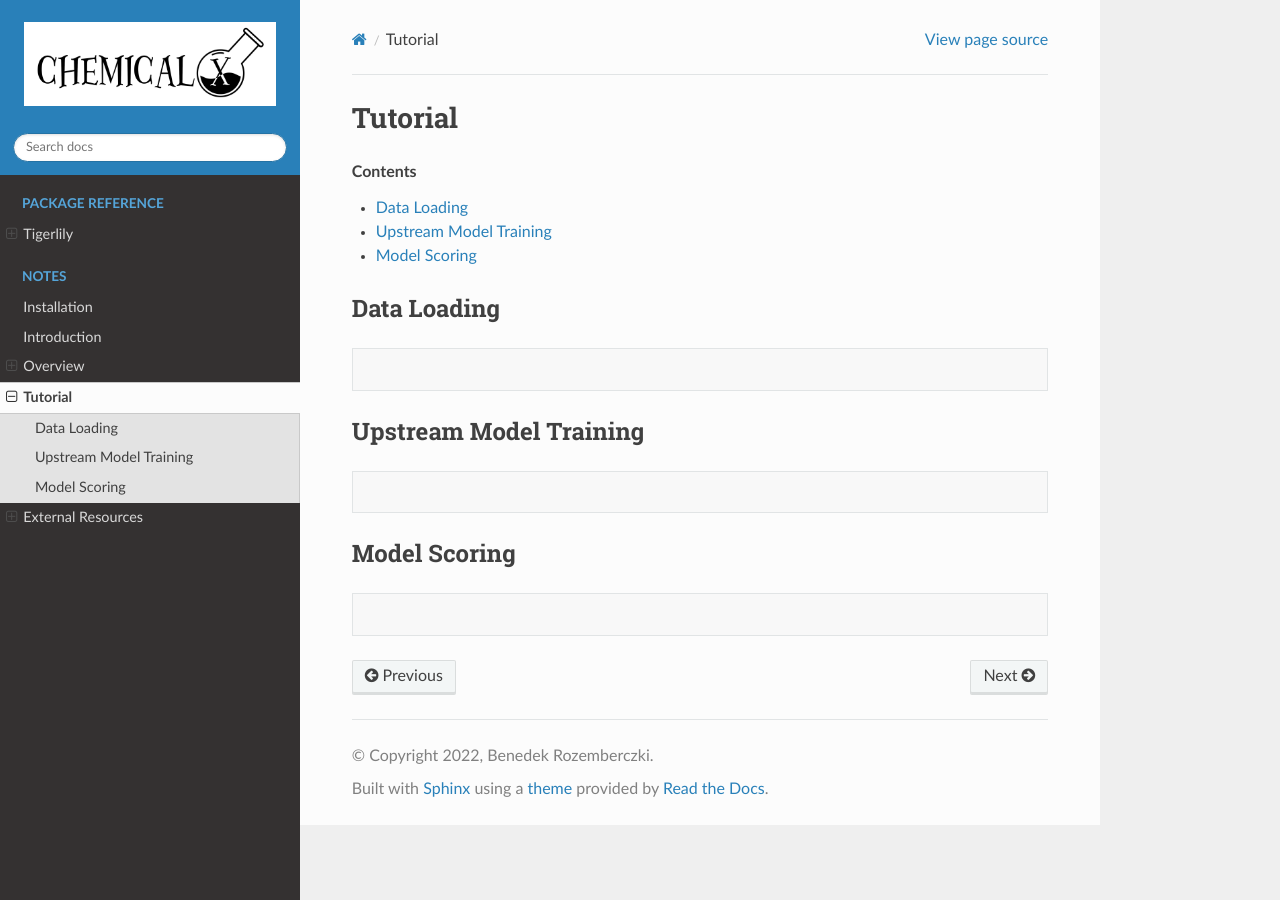
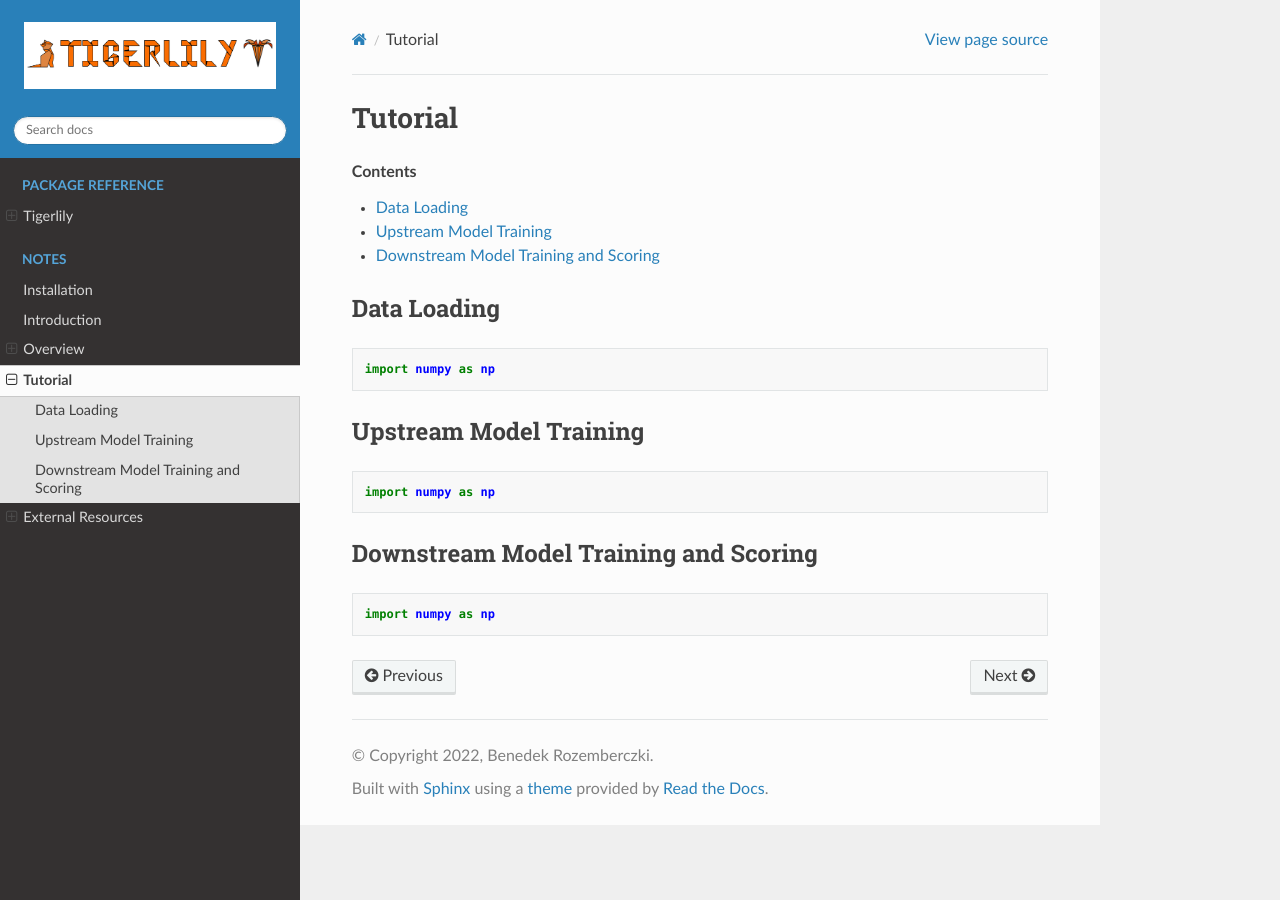
Before and after one commit to benedekrozemberczki/tigerlily, a Sphinx documentation site: the page built from docs/source/notes/tutorial.rst, in a window 1280 px wide. Built offline with Sphinx 7.4.7 and the Read the Docs theme 2.0.0, drawn with Linux system fonts in a browser that asks for light colours.

Commit message:
TigerLily

```diff
--- a/docs/source/conf.py
+++ b/docs/source/conf.py
@@ -47,7 +47,7 @@ html_theme_options = {
     "logo_only": True,
 }
 
-html_logo = "_static/img/chemicalx.jpg"
+html_logo = "_static/img/tigerlily_logo.jpg"
 html_static_path = ["_static"]
 # html_context = {"css_files": ["_static/css/custom.css"]}
 rst_context = {"tigerlily": tigerlily}
--- a/docs/source/index.rst
+++ b/docs/source/index.rst
@@ -7,7 +7,7 @@ Tigerlily
 
 .. code-block:: latex
 
-     >@article{chemicalx}
+     >@article{tigerlily}
 
 .. toctree::
    :glob:
--- a/docs/source/notes/tutorial.rst
+++ b/docs/source/notes/tutorial.rst
@@ -12,6 +12,8 @@ Data Loading
 
 .. code-block:: python
 
+    import numpy as np
+
 
 
 Upstream Model Training
@@ -20,10 +22,14 @@ Upstream Model Training
 
 .. code-block:: python
 
+    import numpy as np
 
 
-Model Scoring
+
+Downstream Model Training and Scoring
 -------------
 
 
 .. code-block:: python
+
+    import numpy as np
--- a/tigerlily/__init__.py
+++ b/tigerlily/__init__.py
@@ -1,5 +1,7 @@
 """Tigerlily is a machine learning library built on TigerGraph for drug pair scoring."""
 
+from tigerlily.dataset import ExampleDataset
 from tigerlily.embedding import EmbeddingMachine  # noqa:F401,F403
 from tigerlily.pagerank import PersonalizedPageRankMachine  # noqa:F401,F403
+from tigerlily.operator import hadamard_operator, difference_operator, l1_norm_operator, l2_norm_operator, concatenation_operator # noqa:F401,F403
 from tigerlily.version import __version__  # noqa:F401,F403
```
Also changed, not shown: docs/requirements_1.txt (+6 -1 lines), docs/source/_static/img/chemicalx.jpg (deleted), docs/source/_static/img/tigerlily_logo.jpg (added), 2 other files.
